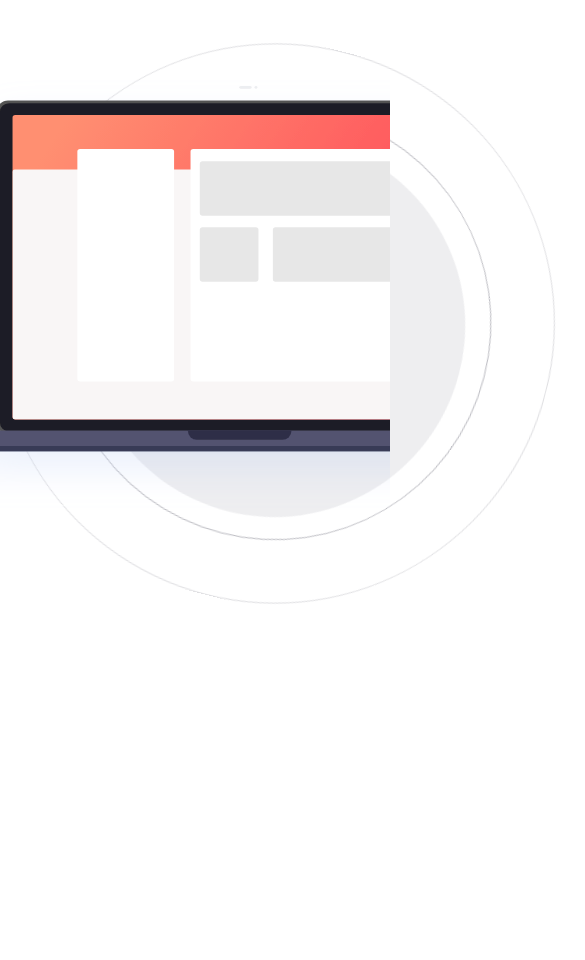
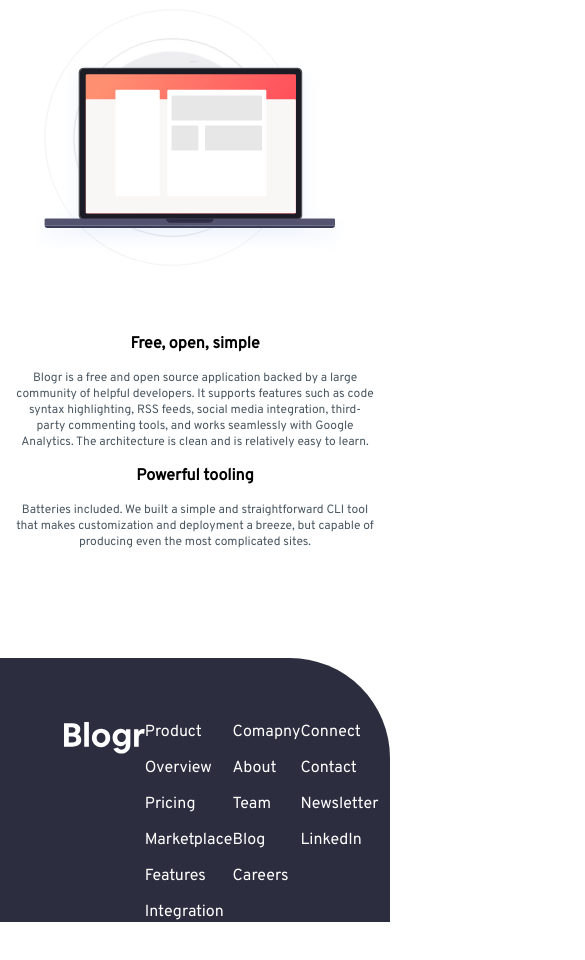
Before and after one commit to abdo1rahman/blogr, a React (Vite) app: page / in a window 390 px wide. Shown: the part 2160-3120 px from the top of the page, 585 px wide, since content can reach past the window. After the commit the page ends 3082 px from the top, so only its background shows below. Built offline with nearby package versions, Linux system fonts and the light colour scheme.

Commit message:
finished footer, now debugging

```diff
--- a/src/components/App.css
+++ b/src/components/App.css
@@ -294,7 +294,8 @@ nav {
   font-size: 24px;
 }
 
-.details__descreption p {
+.details__descreption p,
+.features__descreption p {
   color: var(--gray);
   font-size: 20px;
 }
@@ -443,7 +444,6 @@ nav {
 
 .features {
   display: flex;
-  gap: 2rem;
 }
 
 .laptop,
@@ -454,13 +454,34 @@ nav {
 .features-circles {
   position: absolute;
   left: -2rem;
-  transform: translateY(-80rem);
   z-index: -1;
 }
 
 .laptop {
   position: relative;
   right: 6rem;
+}
+
+.features__descreption {
+  padding: 0 4rem 0 0;
+  margin: 2rem 0 0 0;
+}
+
+.rest-of-page {
+  position: relative;
+  bottom: 12rem;
+}
+
+footer {
+  display: flex;
+  align-items: start;
+  justify-content: space-around;
+  background-color: var(--pitch-black);
+  border-radius: 0 100px 0 0;
+  color: white;
+  padding: 4rem;
+  position: relative;
+  top: 5rem;
 }
 
 @media (max-width: 1250px) {
@@ -509,7 +530,8 @@ nav {
   .details__title {
     font-size: 20px;
   }
-  .details__descreption p {
+  .details__descreption p,
+  .features__descreption p {
     font-size: 16px;
   }
   .phones {
@@ -581,11 +603,13 @@ nav {
     width: 100%;
   }
 
-  .details__descreption h3 {
+  .details__descreption h3,
+  .features__descreption h3 {
     font-size: 20px;
   }
 
-  .details__descreption p {
+  .details__descreption p,
+  .features__descreption p {
     font-size: 16px;
   }
 
@@ -602,6 +626,11 @@ nav {
   .editor-circles {
     top: -15rem;
     right: -14rem;
+  }
+
+  .laptop,
+  .features-circles {
+    height: 20rem;
   }
 }
 
@@ -641,6 +670,9 @@ nav {
   .items__details p {
     font-size: 12px;
   }
+  .rest-of-page {
+    bottom: 5rem;
+  }
 }
 
 @media (max-width: 690px) {
@@ -648,16 +680,38 @@ nav {
     height: 110rem;
     transform: translate(-20%, -55%);
   }
+  .laptop {
+    position: static;
+  }
+  .features-circles {
+    left: max(25%, 6rem);
+    /* left: 6rem; */
+    top: -2rem;
+  }
+  .features {
+    flex-direction: column;
+    align-items: center;
+  }
+  .features__descreption {
+    text-align: center;
+    margin: 0;
+    padding: 1rem;
+  }
+  .rest-of-page {
+    top: 1rem;
+  }
 }
 
 @media (max-width: 630px) {
   .details__descreption {
     width: 15rem;
   }
-  .details__descreption h3 {
+  .details__descreption h3,
+  .features__descreption h3 {
     font-size: 16px;
   }
-  .details__descreption p {
+  .details__descreption p,
+  .features__descreption p {
     font-size: 12px;
   }
 }
@@ -739,6 +793,9 @@ nav {
   .hamburger {
     height: 1.2rem;
   }
+  .rest-of-page {
+    top: 0;
+  }
 }
 
 @media (max-width: 502px) {
@@ -769,4 +826,12 @@ nav {
     height: 2rem;
     width: 8rem;
   }
+  .laptop,
+  .features-circles {
+    height: 16rem;
+  }
+  .features-circles {
+    bottom: 22rem;
+    left: 2rem;
+  }
 }
--- a/src/components/App.jsx
+++ b/src/components/App.jsx
@@ -5,6 +5,7 @@ import Editor from "./Editor.jsx";
 import NavMenu from "./NavMenu.jsx";
 import Infr from "./Infr.jsx";
 import Features from "./Features.jsx";
+import Footer from "./Footer.jsx";
 
 import { useState, useEffect } from "react";
 
@@ -59,6 +60,7 @@ function App() {
       <Infr />
       <div className="rest-of-page">
         <Features />
+        <Footer />
       </div>
     </div>
   );
--- /dev/null
+++ b/src/components/Footer.jsx
@@ -0,0 +1,34 @@
+export default function Footer() {
+  return (
+    <footer>
+      <img src="/images/logo.svg" className="logo" />
+
+      <div className="footer-list">
+        <a className="list-title">Product</a>
+
+        <p className="element">Overview</p>
+        <p className="element">Pricing</p>
+        <p className="element">Marketplace</p>
+        <p className="element">Features</p>
+        <p className="element">Integration</p>
+      </div>
+
+      <div className="footer-list">
+        <a className="list-title">Comapny</a>
+
+        <p className="element">About</p>
+        <p className="element">Team</p>
+        <p className="element">Blog</p>
+        <p className="element">Careers</p>
+      </div>
+
+      <div className="footer-list">
+        <a className="list-title">Connect</a>
+
+        <p className="element">Contact</p>
+        <p className="element">Newsletter</p>
+        <p className="element">LinkedIn</p>
+      </div>
+    </footer>
+  );
+}
--- a/src/index.css
+++ b/src/index.css
@@ -17,4 +17,9 @@ body {
   overflow-x: hidden;
   margin: 0;
   font-family: "Overpass";
+  scrollbar-width: none; /* Firefox */
 }
+
+body::-webkit-scrollbar {
+  display: none; /* Chrome, Safari, and Edge */
+}
```
